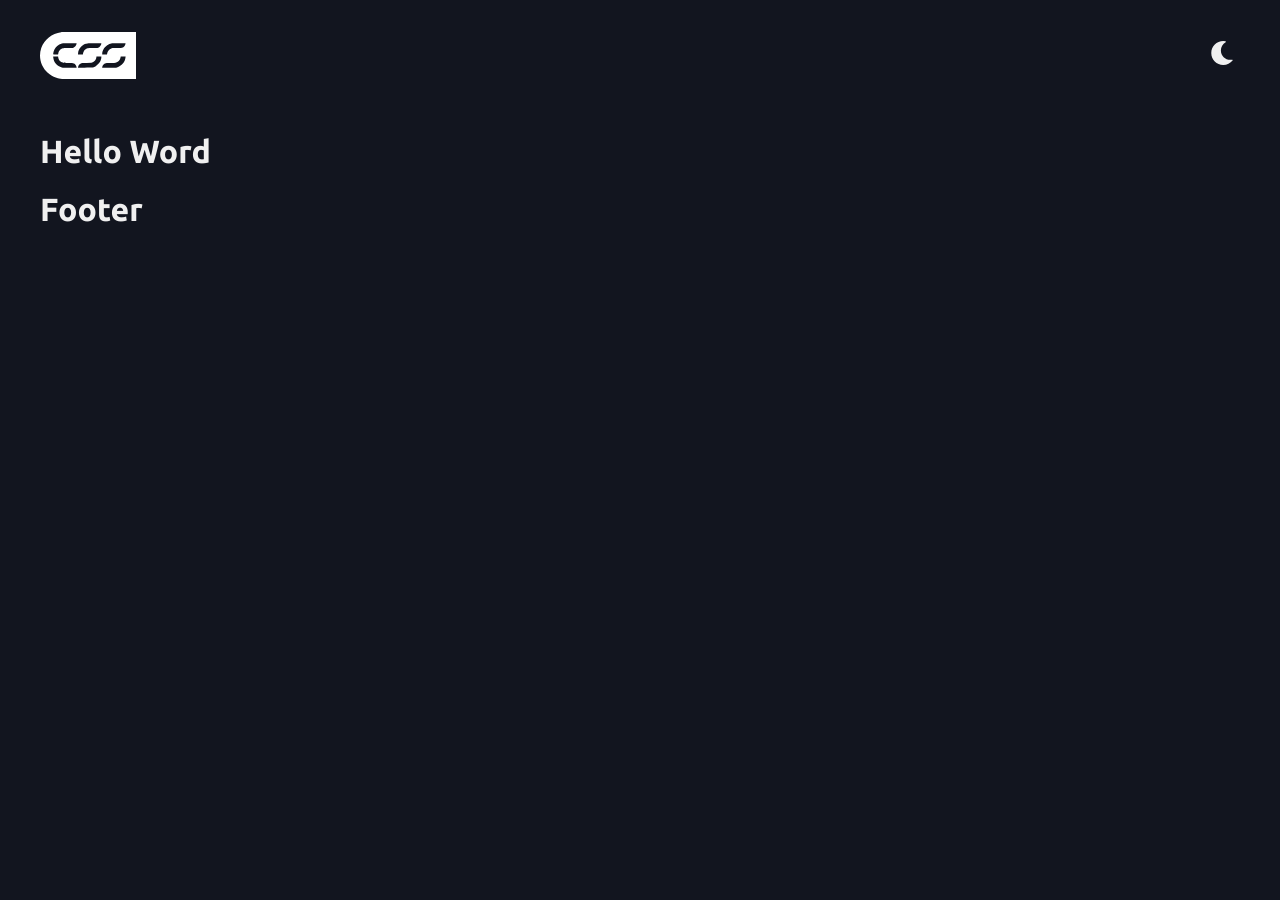
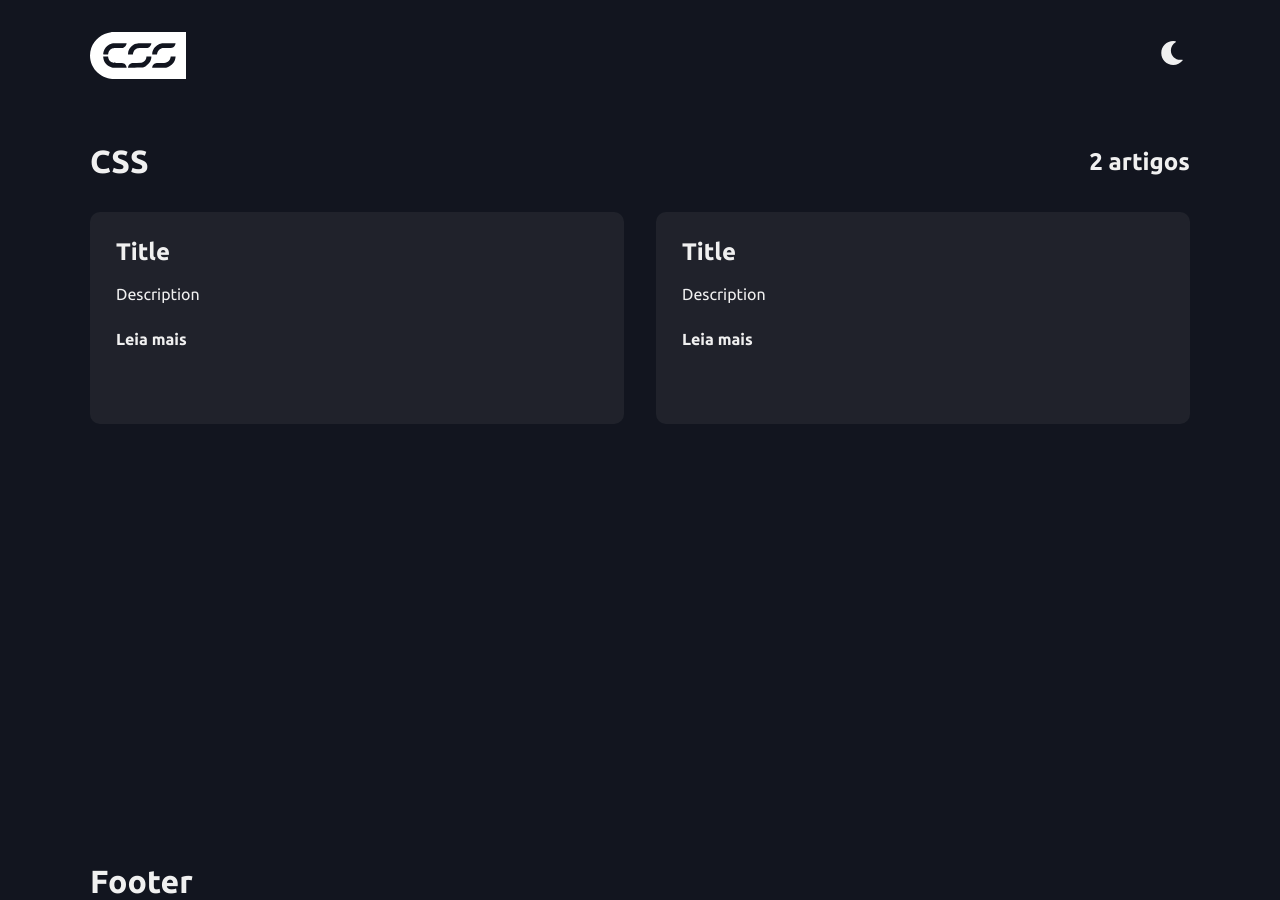
Before and after one commit to DevMiguell/my-blog, a Next.js app: page / in a window 1280 px wide. Before the commit the page ends 800 px from the top, so only its background shows below. Built offline with nearby package versions, Linux system fonts and the light colour scheme.

Commit message:
feat: card button

```diff
--- /dev/null
+++ b/src/components/@App/CardArticle/index.tsx
@@ -0,0 +1,10 @@
+import { Wrapper, Title, Description, ReadMore } from "./styled";
+export default function CardArticle() {
+  return (
+    <Wrapper>
+      <Title>Title</Title>
+      <Description>Description</Description>
+      <ReadMore>Leia mais</ReadMore>
+    </Wrapper>
+  );
+}
--- /dev/null
+++ b/src/components/@App/CardArticle/styled.ts
@@ -0,0 +1,48 @@
+import styled from "styled-components";
+
+export const Wrapper = styled.div`
+  display: flex;
+  flex-direction: column;
+  height: 160px;
+  border-radius: 10px;
+  background: #80808020;
+  padding: 1.5rem;
+  cursor: pointer;
+  border: 2px solid transparent;
+
+  transition: all 0.2s;
+
+  &:hover {
+    border: 2px solid ${({ theme }) => theme.colors.primary};
+
+    h2 {
+      color: ${({ theme }) => theme.colors.primary};
+    }
+  }
+`;
+
+export const Title = styled.h2`
+  font-size: 1.5rem;
+  font-weight: bold;
+  margin-bottom: 1rem;
+  transition: all 0.2s;
+`;
+
+export const Description = styled.p`
+  line-height: 1.5rem;
+  margin-bottom: 1.5rem;
+
+  @supports (-webkit-line-clamp: 3) {
+    overflow: hidden;
+    text-overflow: ellipsis;
+    white-space: initial;
+    display: -webkit-box;
+    -webkit-line-clamp: 3;
+    -webkit-box-orient: vertical;
+  }
+`;
+
+export const ReadMore = styled.a`
+  font-weight: bold;
+  cursor: pointer;
+`;
--- a/src/components/@App/Container/styled.ts
+++ b/src/components/@App/Container/styled.ts
@@ -2,6 +2,6 @@ import styled from "styled-components";
 
 export const WrapperContainer = styled.div`
   margin: 0 auto;
-  max-width: 1200px;
+  max-width: 1100px;
   padding: 0 1rem;
 `;
--- /dev/null
+++ b/src/components/@App/HeaderArticlesSection/index.tsx
@@ -0,0 +1,14 @@
+import { Wrapper, Text, TextQuantity } from "./styled";
+
+export default function HeaderArticlesSection(props: { quantity: number }) {
+  const pluralOrSingular = props.quantity > 1 ? "artigos" : "artigo";
+
+  return (
+    <Wrapper>
+      <Text>CSS</Text>
+      <TextQuantity>
+        {props.quantity} {pluralOrSingular}
+      </TextQuantity>
+    </Wrapper>
+  );
+}
--- /dev/null
+++ b/src/components/@App/HeaderArticlesSection/styled.ts
@@ -0,0 +1,18 @@
+import styled from "styled-components";
+
+export const Wrapper = styled.section`
+  display: flex;
+  align-items: center;
+  justify-content: space-between;
+  margin: 2rem 0;
+`;
+
+export const Text = styled.h1`
+  font-size: 2rem;
+  font-weight: bold;
+  color: ${({ theme }) => theme.colors.text};
+`;
+
+export const TextQuantity = styled(Text)`
+  font-size: 1.5rem;
+`;
--- a/src/components/Layout/index.tsx
+++ b/src/components/Layout/index.tsx
@@ -13,7 +13,13 @@ export default function Layout({ children }: Props) {
     <Container>
       <NavBar />
 
-      <main>{children}</main>
+      <main
+        style={{
+          minHeight: "90vh",
+        }}
+      >
+        {children}
+      </main>
 
       <Footer />
     </Container>
--- a/src/pages/index.tsx
+++ b/src/pages/index.tsx
@@ -1,7 +1,20 @@
+import CardArticle from "../components/@App/CardArticle";
+import HeaderArticlesSection from "../components/@App/HeaderArticlesSection";
+
 export default function Home() {
   return (
-    <div>
-      <h1>Hello Word</h1>
-    </div>
+    <>
+      <HeaderArticlesSection quantity={2} />
+      <div
+        style={{
+          display: "grid",
+          gridTemplateColumns: "repeat(auto-fill, minmax(400px, 1fr))",
+          gap: "32px",
+        }}
+      >
+        <CardArticle />
+        <CardArticle />
+      </div>
+    </>
   );
 }
--- a/src/styles/globals.ts
+++ b/src/styles/globals.ts
@@ -8,6 +8,11 @@ const GlobalStyle = createGlobalStyle`
     background: ${({ theme }) => theme.colors.background};
     color: ${({ theme }) => theme.colors.text};
   }
+
+  h1, h2, h3, h4, h5, h6, p, a {
+    margin: 0;
+    padding: 0;
+  }
 `;
 
 export default GlobalStyle;
```
